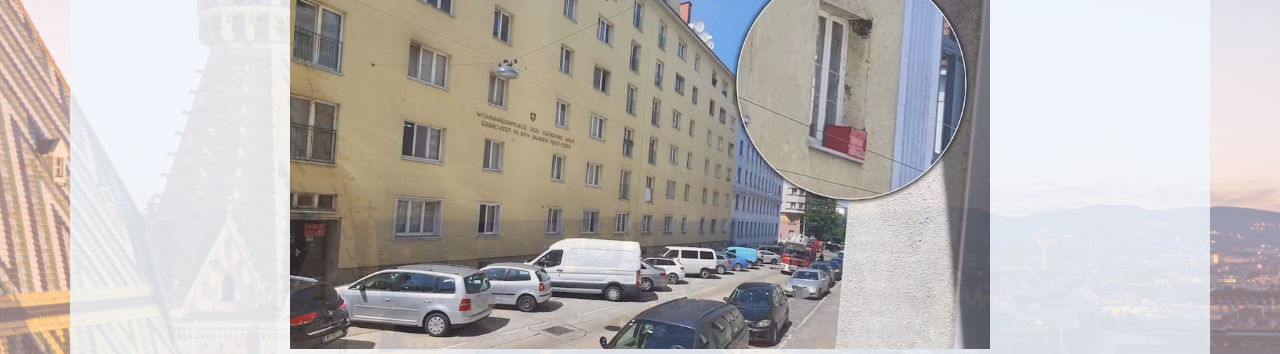
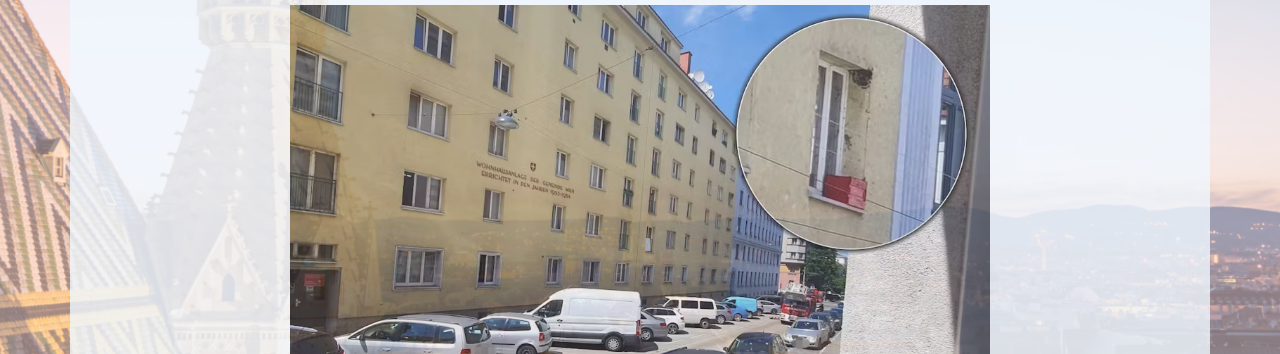
Before and after one commit to Shady99j/Shady-s-Assignment, a plain HTML site: page index.html in a window 1280 px wide. Shown: the part 198-552 px from the top of the page. Drawn offline with nearby package versions, Linux system fonts and the light colour scheme.

Commit message:
Update index.html

```diff
--- a/index.html
+++ b/index.html
@@ -23,7 +23,9 @@
             flex-wrap: nowrap;
             align-content: center;
             text-align: center;
-            height: 100vh;
+            width: 550%;
+            height: 60%;
+            margin-top: 50px;
         }
 
         a{
```
